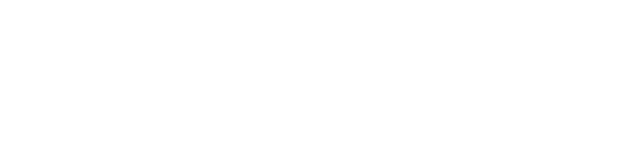
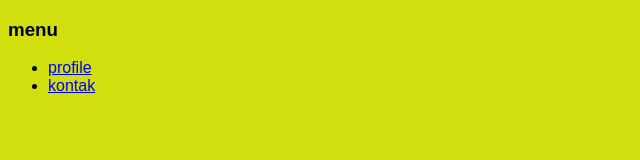
Before and after one commit to ZHRNXPTRA/1124160229-Latihan-8, a plain HTML site: page menu.html in a window 1280 px wide. Shown: the whole page, without its empty margins (0-640 px from the left). Drawn offline with Linux system fonts and the light colour scheme.

Commit message:
menambah isi menu.html

```diff
--- a/menu.html
+++ b/menu.html
@@ -3,9 +3,18 @@
 <head>
     <meta charset="UTF-8">
     <meta name="viewport" content="width=device-width, initial-scale=1.0">
-    <title>document</title>
+    <title>Menu navigasi</title>
 </head>
-<body>
+<body style="font-family: sans-serif; background-color: rgb(209, 223, 15);">
+    <h3>menu</h3>
+    <ul>
+        <li>
+            <a href="profile.html" target="kontenframe">profile</a>
+        </li>
+        <li>
+            <a href="contact.html" target="kontenframe">kontak</a>
+        </li>
 
+    </ul>
 </body>
 </html>
```
